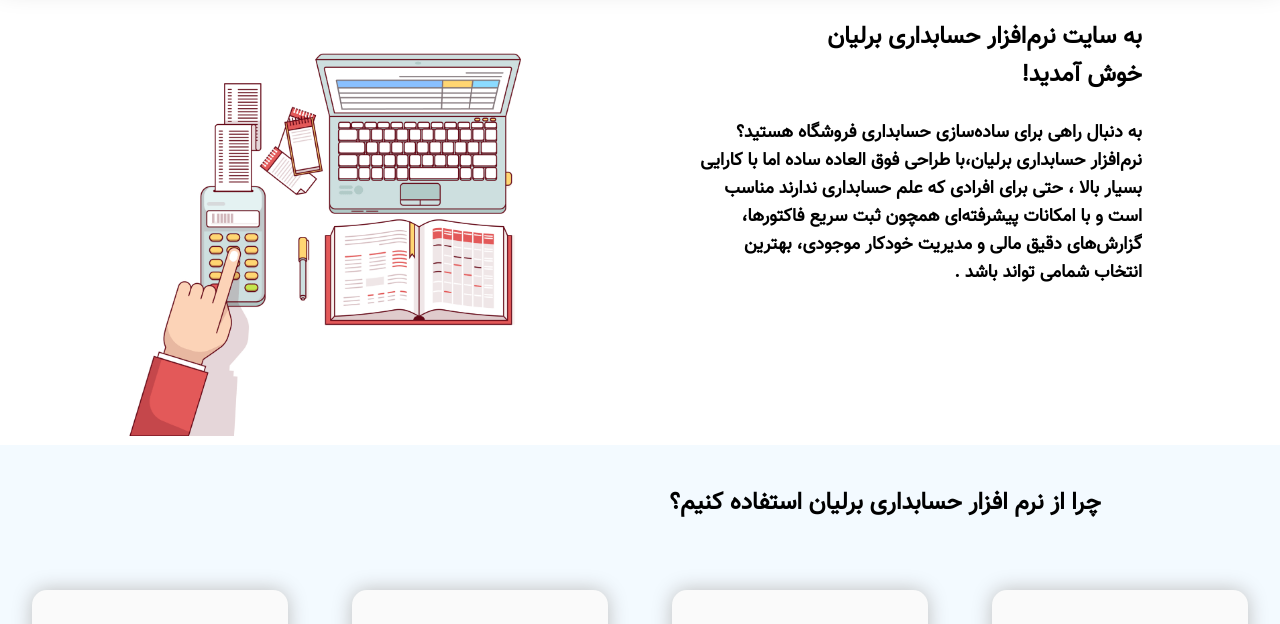
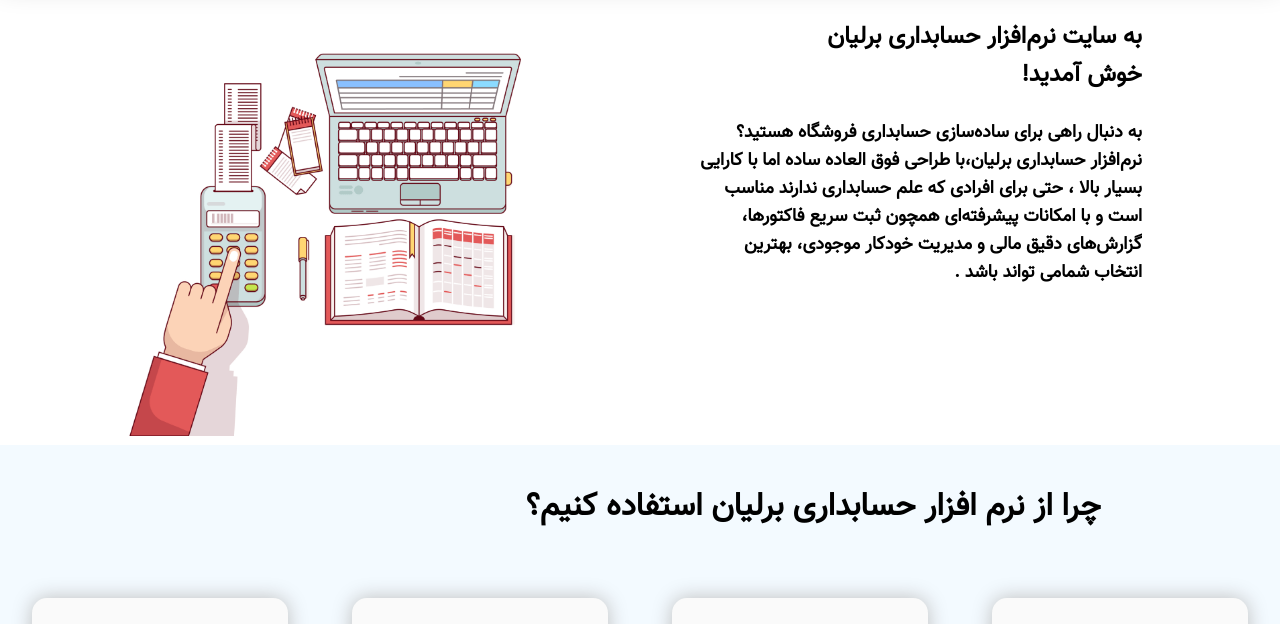
Before and after one commit to devilenta/devilenta.github.io, a plain HTML site: page index.html in a window 1280 px wide. Shown: the part 106-730 px from the top of the page. Drawn offline with Linux system fonts and the light colour scheme.

Commit message:
Update index.html
nikzamir

```diff
--- a/index.html
+++ b/index.html
@@ -109,7 +109,7 @@
         </div>
         <div class="section2">
             <div class="text_sec">
-                <h2 style="font-size:xxlarge;"  class="text_align">چرا از نرم افزار حسابداری برلیان استفاده کنیم؟</h2>
+                <h2 style="font-size:xx-large;"  class="text_align">چرا از نرم افزار حسابداری برلیان استفاده کنیم؟</h2>
             </div>
 
             <!-- box _section2 -->
```
